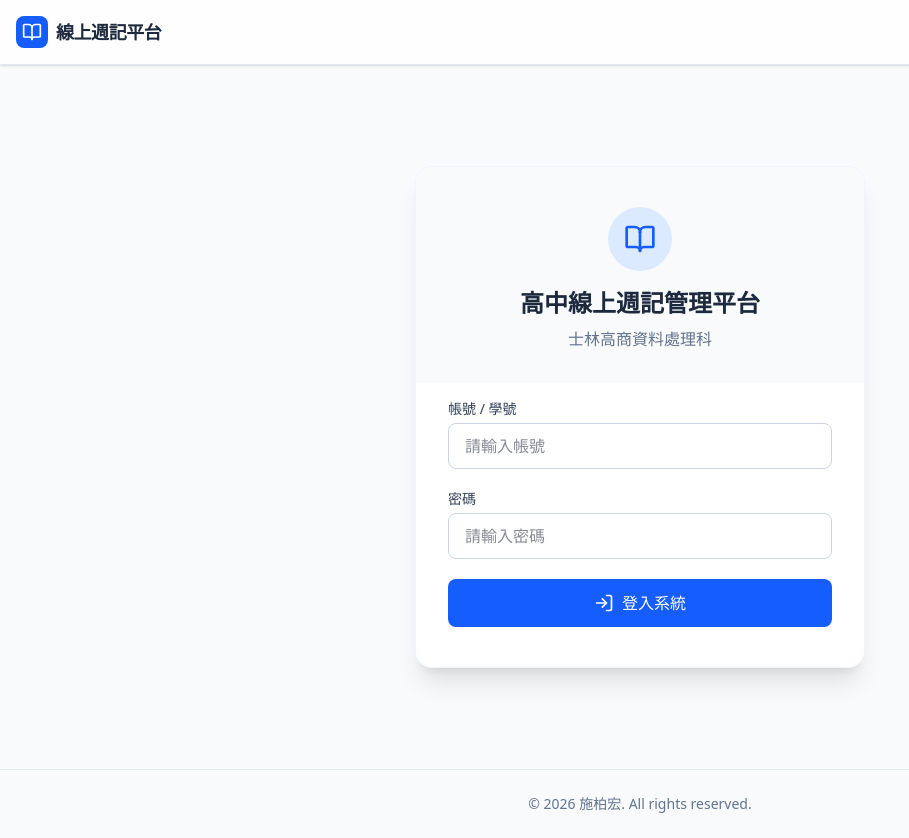
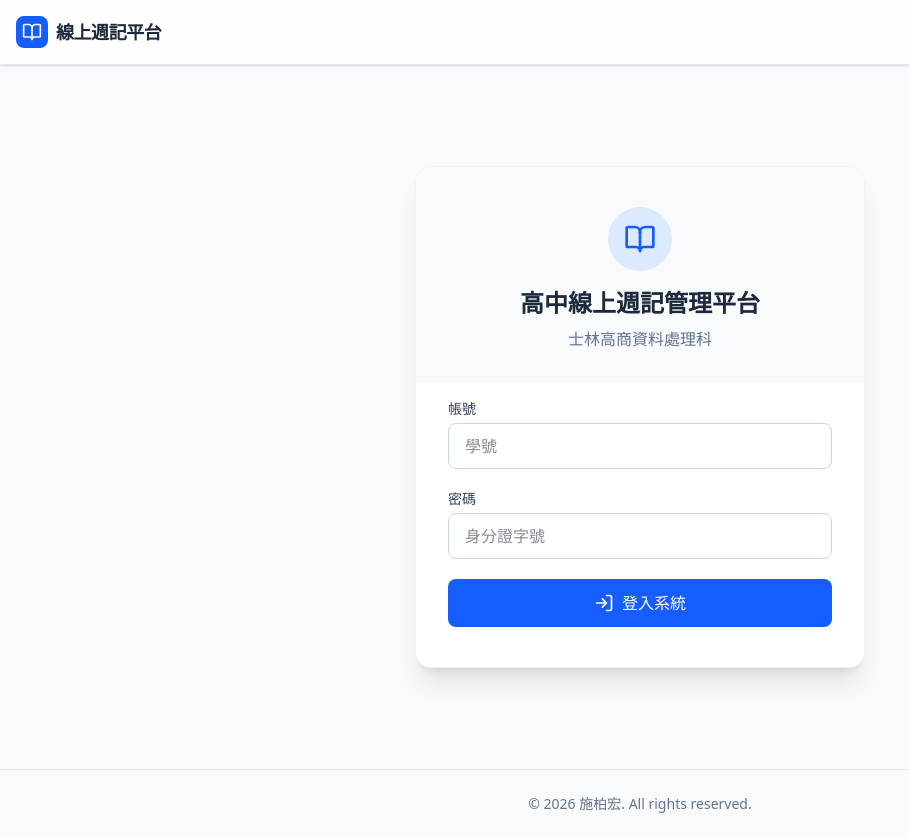
Before and after one commit to pohongshih/journal, a React (Vite) app: page / in a window 1280 px wide. Shown: the whole page, without its empty margins (0-909 px from the left). Built offline with nearby package versions, Linux system fonts and the light colour scheme; no server answers.

Commit message:
ui: update login field labels and placeholders
Refine login form input labels and placeholders to explicitly indicate expected input formats.

```diff
--- a/src/components/Login.tsx
+++ b/src/components/Login.tsx
@@ -53,13 +53,13 @@ export default function Login({ onLogin, setLoading }: LoginProps) {
 
             <div>
               <label className="block text-sm font-medium text-slate-700 mb-1">
-                帳號 / 學號
+                帳號
               </label>
               <input
                 type="text"
                 required
                 className="w-full rounded-lg border border-slate-300 px-4 py-2.5 focus:border-blue-500 focus:outline-none focus:ring-2 focus:ring-blue-500/20"
-                placeholder="請輸入帳號"
+                placeholder="學號"
                 value={account}
                 onChange={(e) => setAccount(e.target.value)}
               />
@@ -73,7 +73,7 @@ export default function Login({ onLogin, setLoading }: LoginProps) {
                 type="password"
                 required
                 className="w-full rounded-lg border border-slate-300 px-4 py-2.5 focus:border-blue-500 focus:outline-none focus:ring-2 focus:ring-blue-500/20"
-                placeholder="請輸入密碼"
+                placeholder="身分證字號"
                 value={password}
                 onChange={(e) => setPassword(e.target.value)}
               />
```
